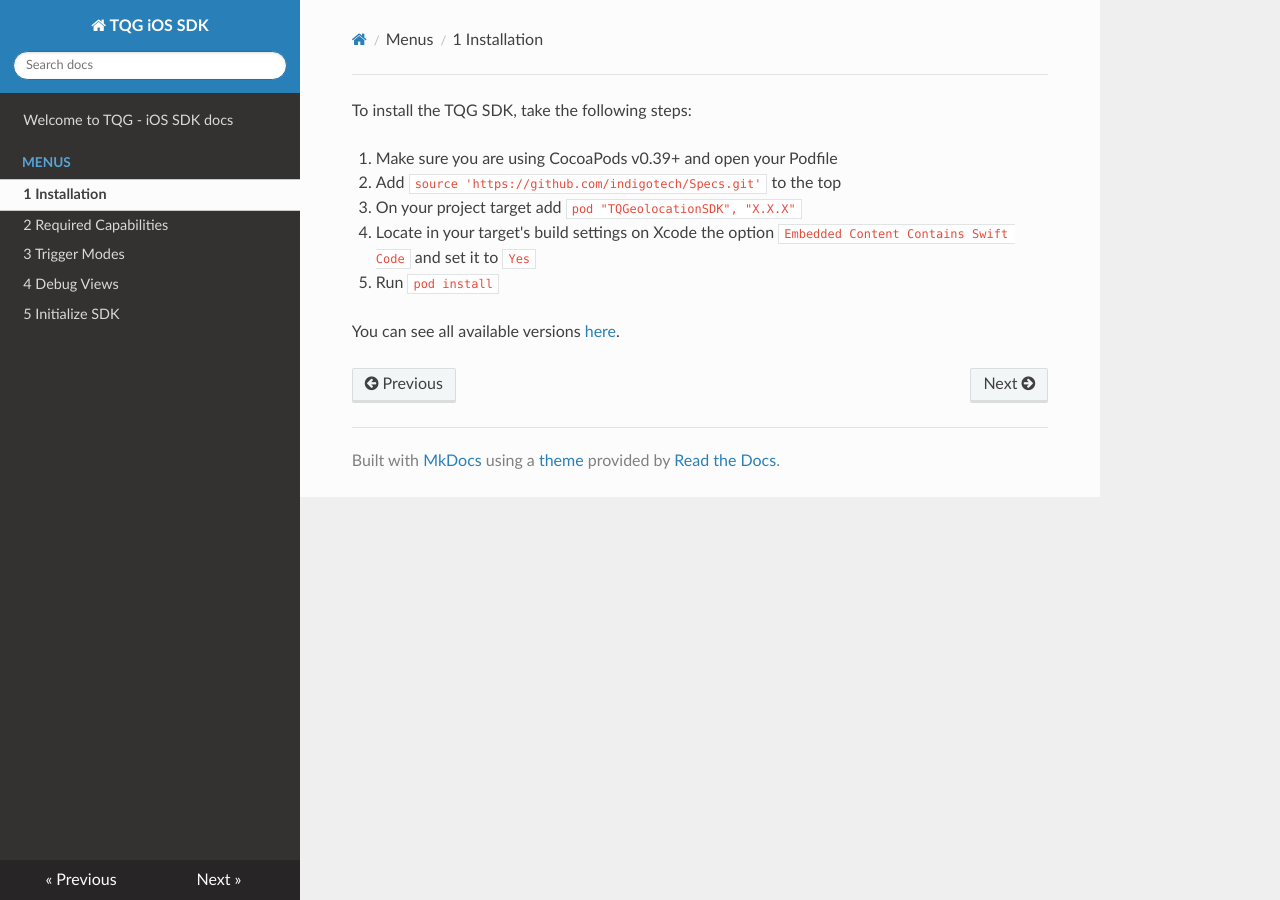
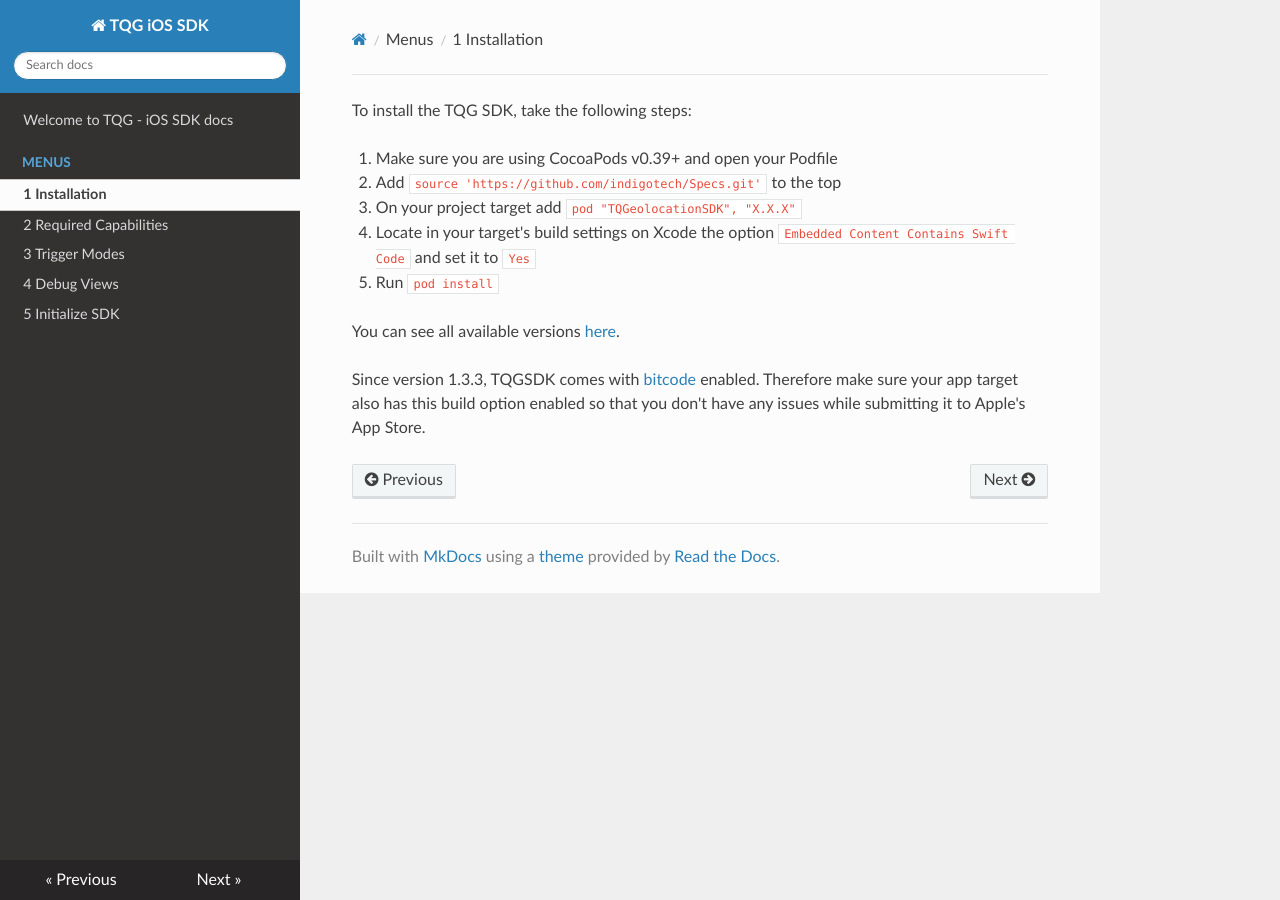
Before and after one commit to tq1/tqg-sdk-docs, an MkDocs documentation site: the page built from docs/menus/1-Installation.md, in a window 1280 px wide. Built offline with MkDocs 1.6.1, drawn with Linux system fonts in a browser that asks for light colours; nearby versions of some CDN libraries.

Commit message:
add bitcode information to our setup docs

```diff
--- a/docs/menus/1-Installation.md
+++ b/docs/menus/1-Installation.md
@@ -7,3 +7,5 @@ To install the TQG SDK, take the following steps:
 0. Run `pod install`
 
 You can see all available versions [here](https://github.com/tq1/br-tqg-ios-public/releases).
+
+Since version 1.3.3, TQGSDK comes with [bitcode](https://developer.apple.com/library/tvos/documentation/IDEs/Conceptual/AppDistributionGuide/AppThinning/AppThinning.html) enabled. Therefore make sure your app target also has this build option enabled so that you don't have any issues while submitting it to Apple's App Store.
```
